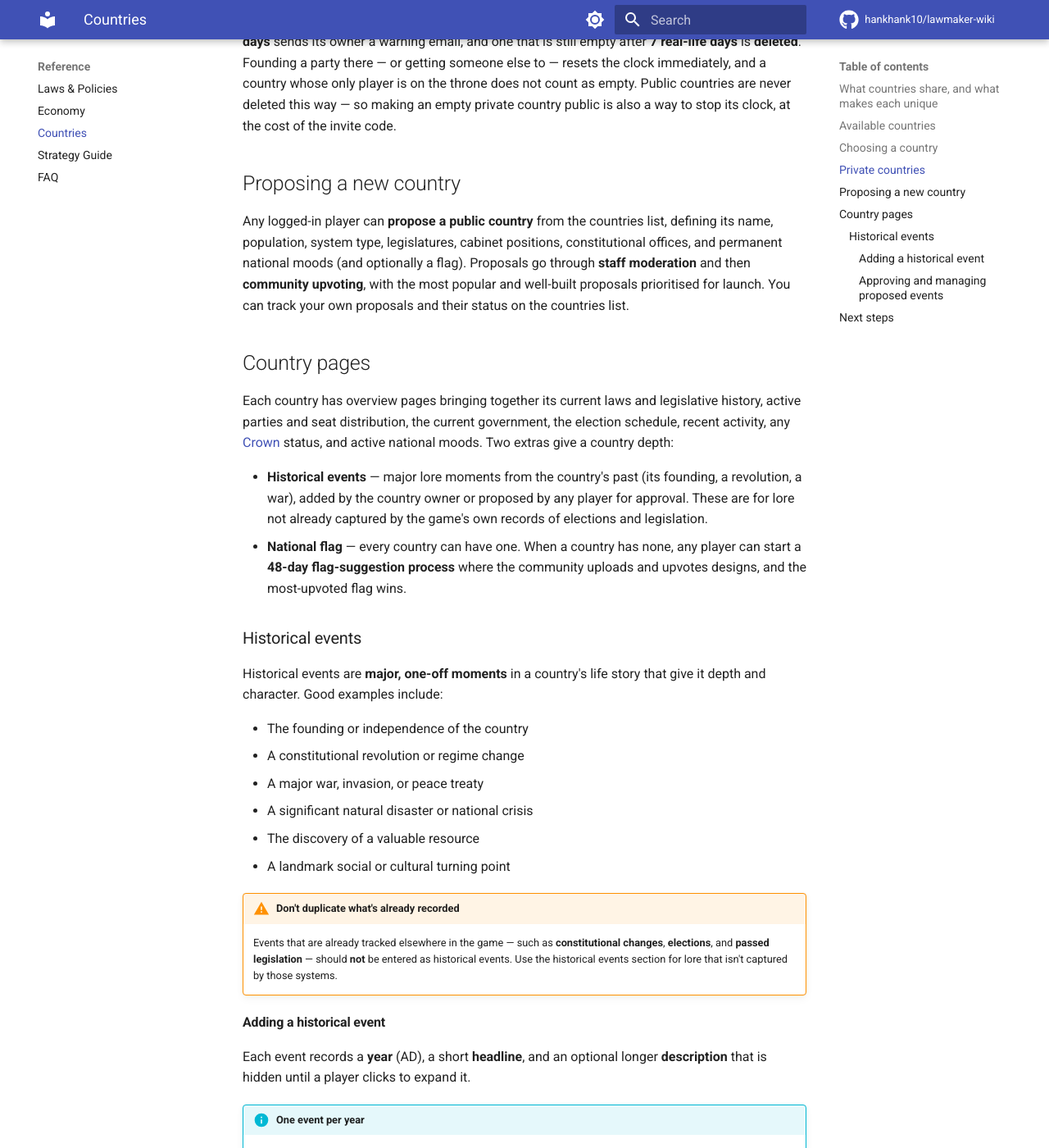
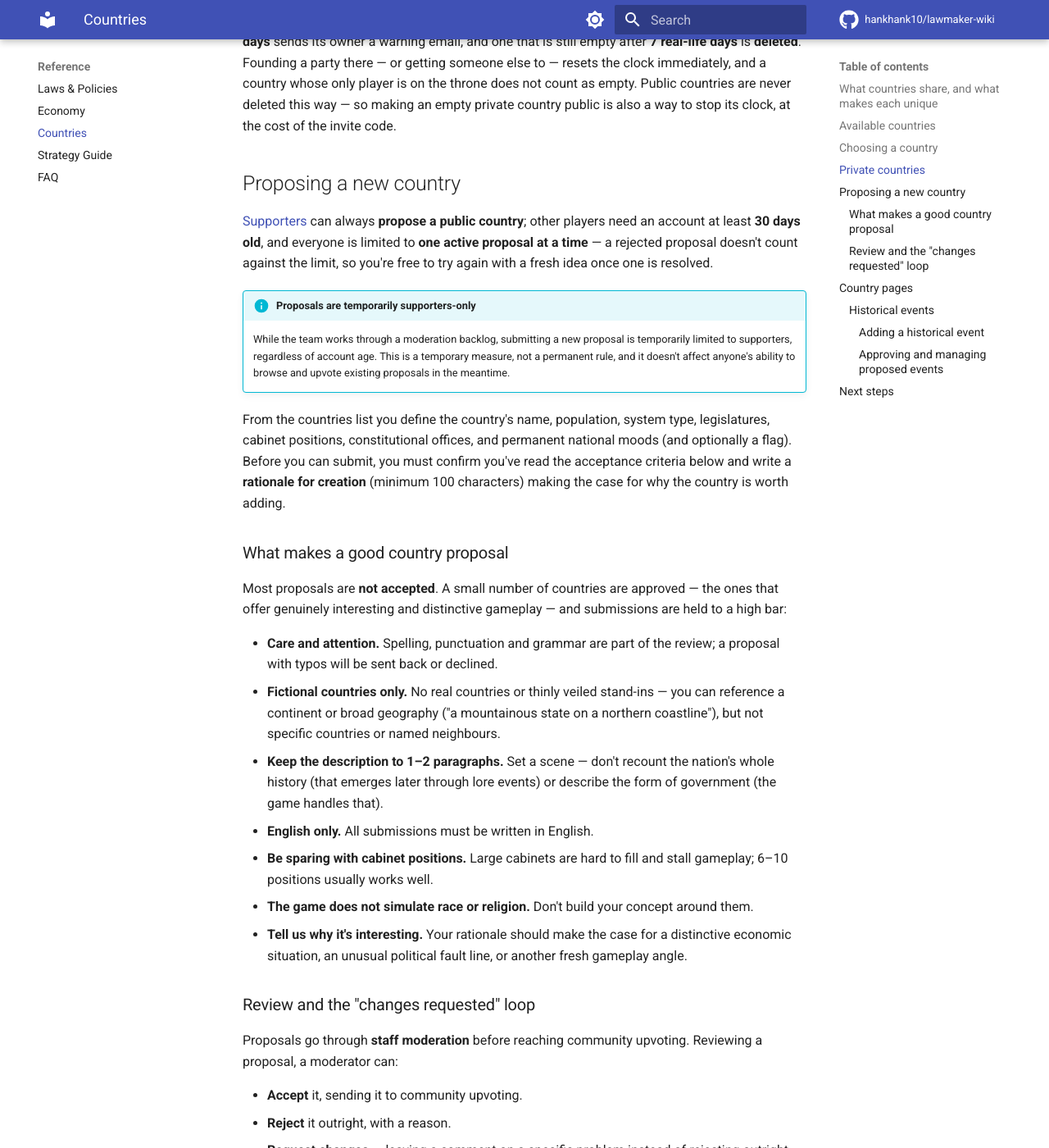
Before and after one commit to hankhank10/lawmaker-wiki, an MkDocs documentation site: the page built from docs/countries.md, in a window 1280 px wide and 1400 px high, scrolled down 1632 px. Shown: the whole window at 82% size. Built offline with MkDocs 1.6.1 and Material for MkDocs 9.7.7, drawn with Linux system fonts in a browser that asks for light colours; comment, search, counter and statistics services are not loaded; some of the changed text lies outside the part shown.

Commit message:
📝 Sync from private repo
Auto-synced from hankhank10/lawmaker/game-manual

```diff
--- a/docs/countries.md
+++ b/docs/countries.md
@@ -34,7 +34,34 @@ Because nobody can join a private country without a code, one with no parties in
 
 ## Proposing a new country
 
-Any logged-in player can **propose a public country** from the countries list, defining its name, population, system type, legislatures, cabinet positions, constitutional offices, and permanent national moods (and optionally a flag). Proposals go through **staff moderation** and then **community upvoting**, with the most popular and well-built proposals prioritised for launch. You can track your own proposals and their status on the countries list.
+[Supporters](../support) can always **propose a public country**; other players need an account at least **30 days old**, and everyone is limited to **one active proposal at a time** — a rejected proposal doesn't count against the limit, so you're free to try again with a fresh idea once one is resolved.
+
+!!! info "Proposals are temporarily supporters-only"
+    While the team works through a moderation backlog, submitting a new proposal is temporarily limited to supporters, regardless of account age. This is a temporary measure, not a permanent rule, and it doesn't affect anyone's ability to browse and upvote existing proposals in the meantime.
+
+From the countries list you define the country's name, population, system type, legislatures, cabinet positions, constitutional offices, and permanent national moods (and optionally a flag). Before you can submit, you must confirm you've read the acceptance criteria below and write a **rationale for creation** (minimum 100 characters) making the case for why the country is worth adding.
+
+### What makes a good country proposal
+
+Most proposals are **not accepted**. A small number of countries are approved — the ones that offer genuinely interesting and distinctive gameplay — and submissions are held to a high bar:
+
+- **Care and attention.** Spelling, punctuation and grammar are part of the review; a proposal with typos will be sent back or declined.
+- **Fictional countries only.** No real countries or thinly veiled stand-ins — you can reference a continent or broad geography ("a mountainous state on a northern coastline"), but not specific countries or named neighbours.
+- **Keep the description to 1–2 paragraphs.** Set a scene — don't recount the nation's whole history (that emerges later through lore events) or describe the form of government (the game handles that).
+- **English only.** All submissions must be written in English.
+- **Be sparing with cabinet positions.** Large cabinets are hard to fill and stall gameplay; 6–10 positions usually works well.
+- **The game does not simulate race or religion.** Don't build your concept around them.
+- **Tell us why it's interesting.** Your rationale should make the case for a distinctive economic situation, an unusual political fault line, or another fresh gameplay angle.
+
+### Review and the "changes requested" loop
+
+Proposals go through **staff moderation** before reaching community upvoting. Reviewing a proposal, a moderator can:
+
+- **Accept** it, sending it to community upvoting.
+- **Reject** it outright, with a reason.
+- **Request changes** — leaving a comment on a specific problem instead of rejecting outright. Your proposal moves into a **changes requested** state; you edit it to address the comment, then mark it **ready for review** to put it back in the moderation queue. You'll get an email whenever a moderator comments on your draft, and the back-and-forth is visible as a comment thread on the proposal's own page.
+
+Once accepted, a proposal moves to **community upvoting**, with the most popular and well-built proposals prioritised for launch. You can track your own proposals and their status, and browse and upvote others', on the countries list.
 
 ## Country pages
 
```
